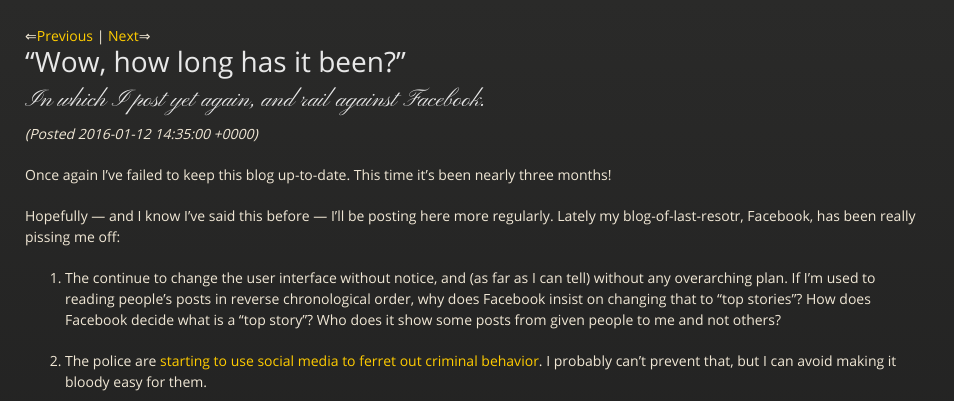
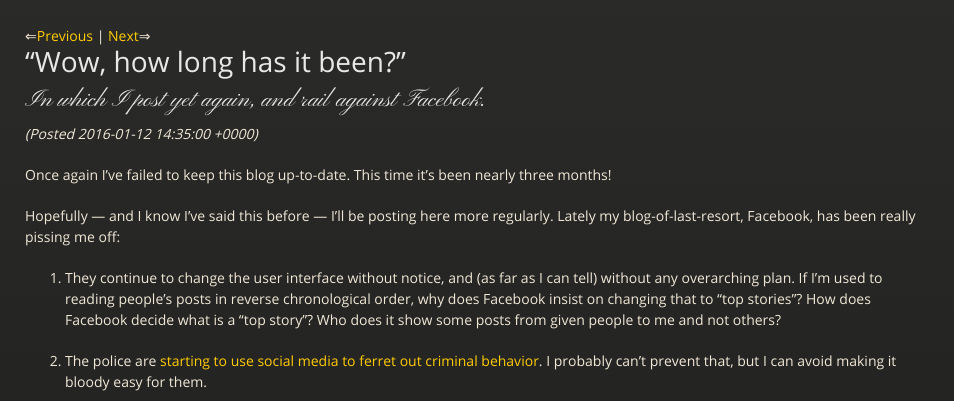
Before and after one commit to goltz20707/goltz20707.github.io, a Jekyll site: the page built from _posts/2016-01-12-wow-how-long.md, in a window 1280 px wide. Shown: the top 401 px of the page, without its empty margins (0-954 px from the left). Built offline with Jekyll 4.4.1, drawn with Linux system fonts in a browser that asks for light colours.

Commit message:
Corrected typos.

```diff
--- a/_posts/2016-01-12-wow-how-long.md
+++ b/_posts/2016-01-12-wow-how-long.md
@@ -9,10 +9,10 @@ Once again I've failed to keep this blog up-to-date.  This time it's
 been nearly three months!
 
 Hopefully --- and I know I've said this before --- I'll be posting
-here more regularly.  Lately my blog-of-last-resotr, Facebook, has
+here more regularly.  Lately my blog-of-last-resort, Facebook, has
 been really pissing me off:
 
-1. The continue to change the user interface without notice, and (as
+1. They continue to change the user interface without notice, and (as
 far as I can tell) without any overarching plan.  If I'm used to
 reading people's posts in reverse chronological order, why does
 Facebook insist on changing that to "top stories"?  How does Facebook
```
